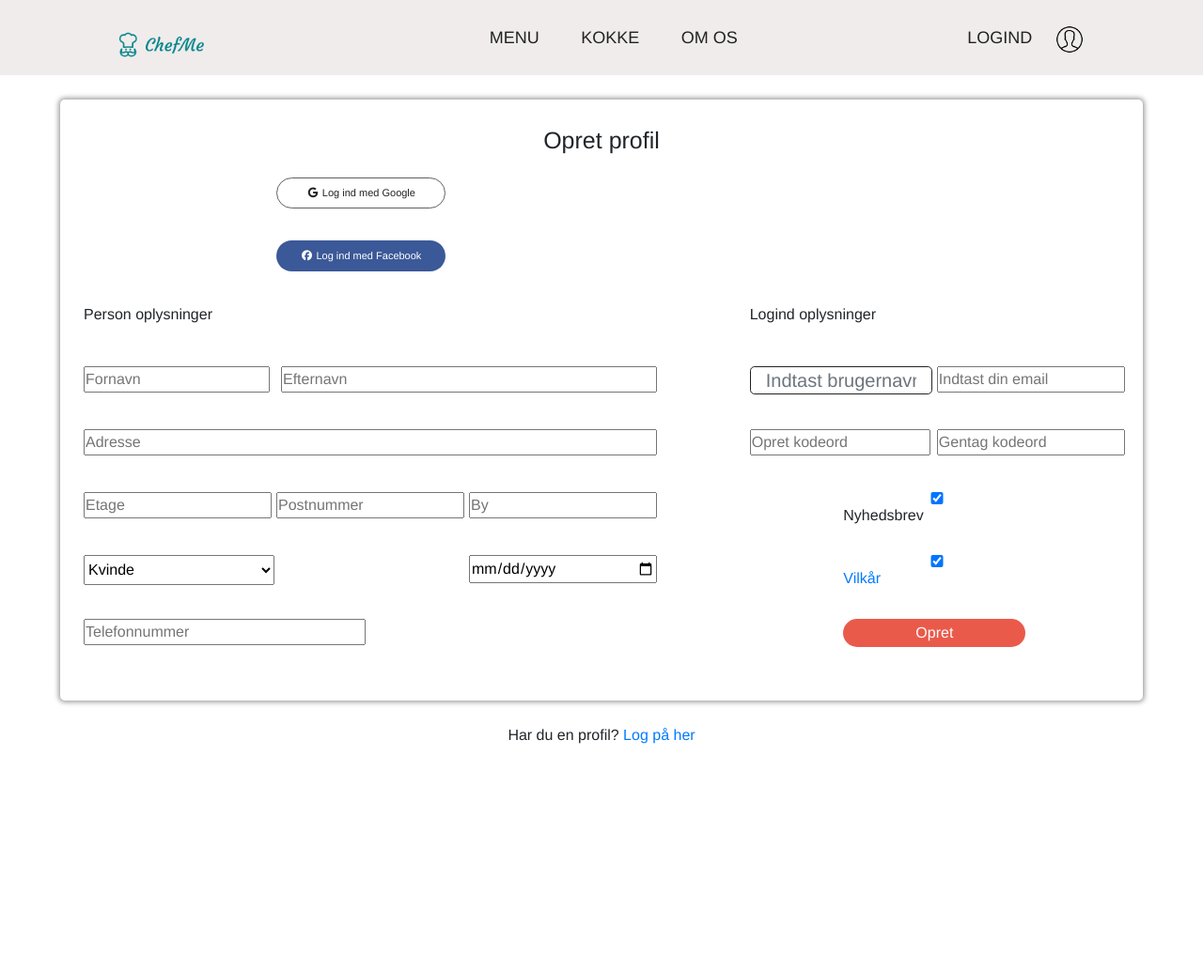
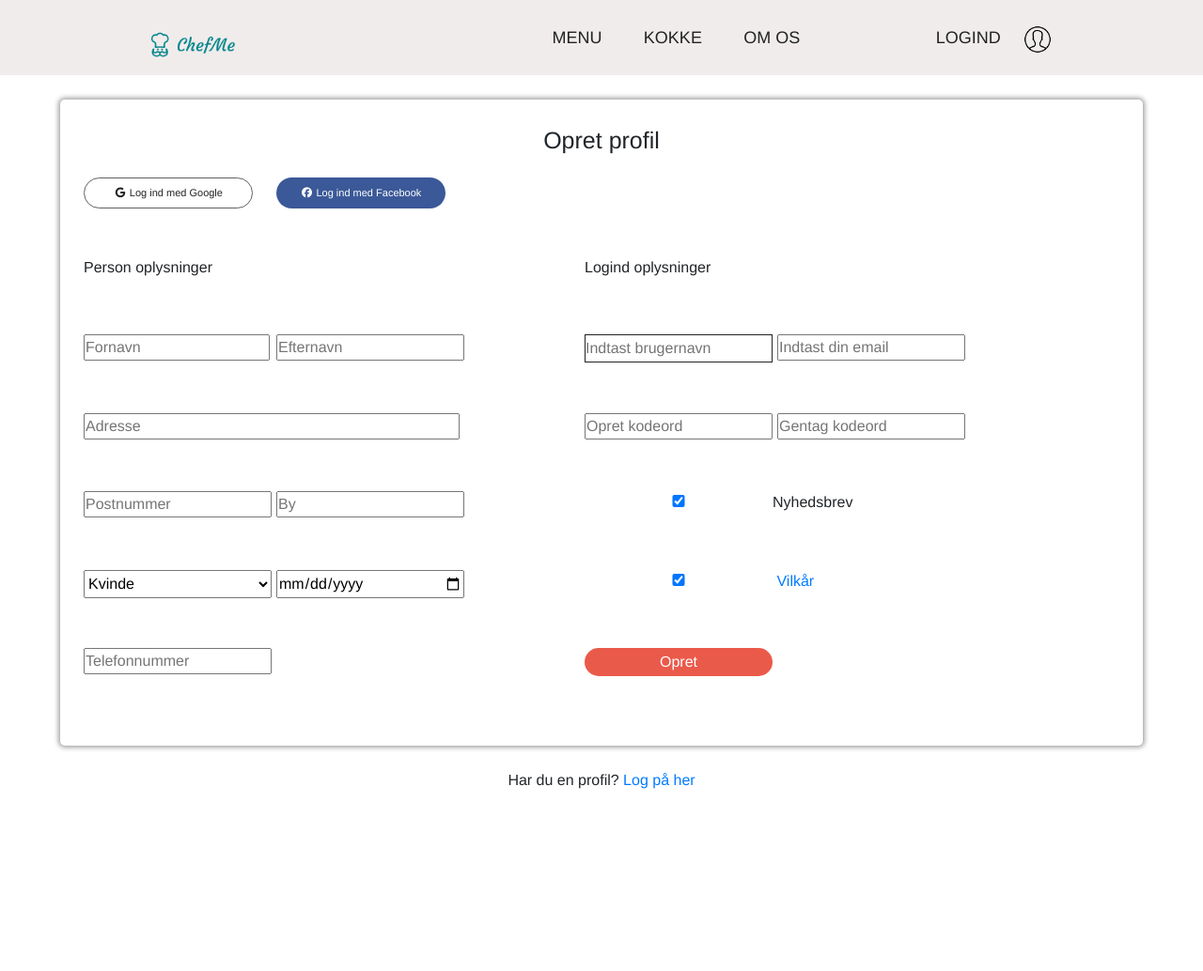
Before and after one commit to AnnicaF/chefmee, a PHP site: page /signup.php in a window 1280 px wide. Shown: the top 1034 px of the page at 94% size. Run offline with PHP 8.4, Linux system fonts and the light colour scheme; some libraries are stand-ins or nearby versions.

Commit message:
små rettelser og justeringer efter validering

```diff
--- a/controllers/authController.php
+++ b/controllers/authController.php
@@ -18,7 +18,6 @@ if(isset($_POST['signup-btn'])){
   $firstName = $_POST['firstName'];
   $lastName = $_POST['lastName'];
   $address = $_POST['address'];
-  $floor = $_POST['floor'];
   $postal= $_POST['postal'];
   $phone = $_POST['phone'];
   $gender = $_POST['gender'];
@@ -80,7 +79,7 @@ if(isset($_POST['signup-btn'])){
     $token = bin2hex(random_bytes(50));
     $verified = 0;
 
-    $sql = "INSERT INTO user_test (`username`, `email`, `verified`, `token`, `password`, `firstName`, `lastName`, `address`, `floor`, `postal`, `phone`, `gender`) VALUES ('$username', '$email', '$verified', '$token', '$password', '$firstName', '$lastName', '$address',  '$floor', '$postal', '$phone', '$gender')";
+    $sql = "INSERT INTO user_test (`username`, `email`, `verified`, `token`, `password`, `firstName`, `lastName`, `address`, `postal`, `phone`, `gender`) VALUES ('$username', '$email', '$verified', '$token', '$password', '$firstName', '$lastName', '$address', '$postal', '$phone', '$gender')";
     $conn->query($sql);
     $conn->error;
 
@@ -97,7 +96,7 @@ if(isset($_POST['signup-btn'])){
         //besked i nyt vindue
         $_SESSION['message'] = "Du er logget ind!";
         $_SESSION['alert-class'] = "alert-succes";
-        header('location: profile.php');
+        header('location: ../chefmee/menu/index.php');
         exit();
 
         }else{
--- a/menu/bookings.php
+++ b/menu/bookings.php
@@ -7,7 +7,6 @@
         <title>Bestillinger</title>
         <link rel="stylesheet" href="../styles.css">
         <script src="https://kit.fontawesome.com/ffac4b7b02.js" crossorigin="anonymous"></script>
-        <script src="navbar.js" defer></script>
 
     </head>
 
--- a/signup.php
+++ b/signup.php
@@ -9,8 +9,6 @@
         <title>Opret profil</title>
         <link rel="stylesheet" href="styles.css">
     </head>
-
-
 
     <body>
 
@@ -72,14 +70,6 @@
                         </label>
                     </div>
 
-
-                    <div class="etage">
-                        <label for="">
-                            <input type="text" name="floor" placeholder="Etage">
-                        </label>
-                    </div>
-
-
                     <div class="adresse">
                         <label class="input_adresse" for="address">
                             <input type="text" name="address" placeholder="Adresse">
@@ -92,7 +82,6 @@
                             <input type="number" name="postal" placeholder="Postnummer">
                         </label>
                     </div>
-
 
                     <div class="by">
                         <label for="city">
@@ -125,9 +114,9 @@
 
                     <div class="logind-oplysninger">Logind oplysninger</div>
 
-                    <div class="form-group">
+                    <div class="brugernavn">
                         <label class="input_brugernavn" for="username">
-                            <input type="text" name="username"  value="<?php echo $username; ?>"class="form-control form-control-lg" placeholder="Indtast brugernavn">
+                            <input type="text" name="username"  value="<?php echo $username; ?>" placeholder="Indtast brugernavn">
                         </label>
                     </div>
 
--- a/styles.css
+++ b/styles.css
@@ -33,36 +33,29 @@
 
   display: grid;
   justify-content: start;
-  grid-template-columns: 1fr 1fr 1fr 1fr;
-  grid-template-rows: 1fr 1fr 1fr 1fr 1fr 1fr 1fr 1fr 1fr 1fr 1fr 1fr 1fr 1fr 1fr 1fr 1fr 1fr 1fr 1fr 1fr 1fr 1fr 1fr 1fr;
+  grid-template-columns: 1fr 1fr;
+  grid-template-rows: 1fr 1fr 1fr 1fr 1fr 1fr 1fr 1fr 1fr 1fr 1fr 1fr 1fr 1fr 1fr 1fr 1fr 1fr;
   gap: 1em;
   grid-auto-flow: row;
   grid-template-areas:
-    ". . . ."
-    ". . opretprofil ."
-    ". . google ."
-    ". . facebook ."
-    ". person-oplysninger . ."
-    ". . fornavn ."
-    ". . efternavn ."
-    ". . etage ."
-    ". . adresse ."
-    ". . postnummer ."
-    ". . by ."
-    ". . kon ."
-    ". . fodselsdag ."
-    ". . mobilnummer ."
-    ". logind-oplysninger . ."
-    ". . form-group ."
-    ". . email ."
-    ". . kodeord ."
-    ". . gentagkode ."
-    ". . vilkar ."
-    ". . nyhedsbrev ."
-    ". . opret ."
-    ". . . ."
-    ". .  har-profil ."
-    ". . . .";
+    ". ."
+    "opretprofil ."
+    "google ."
+    "facebook ."
+    "person-oplysninger ."
+    "fornavn efternavn"
+    "adresse by"
+    "postnummer mobilnummer"
+    "kon fodselsdag"
+    "logind-oplysninger ."
+    "brugernavn email"
+    "kodeord gentagkode"
+    "vilkar ."
+    "nyhedsbrev ."
+    "opret ."
+    ".  . "
+    "har-profil ."
+    ". .";
 }
 
 .opretprofil { grid-area: opretprofil; }
@@ -77,15 +70,15 @@
 
 .efternavn { grid-area: efternavn; }
 
-.etage { grid-area: etage; }
-
 .adresse  { grid-area: adresse;  }
 
 .postnummer { grid-area: postnummer; }
 
 .by { grid-area: by; }
 
-.kon { grid-area: kon; }
+.kon { grid-area: kon;
+  height: 30px;
+}
 
 .fodselsdag { grid-area: fodselsdag; }
 
@@ -93,8 +86,7 @@
 
 .logind-oplysninger { grid-area: logind-oplysninger; }
 
-.form-group { grid-area: form-group; }
-
+.brugernavn { grid-area: brugernavn; }
 
 .email { grid-area: email; }
 
@@ -125,23 +117,22 @@
 
 /* Mobil grid slut*/
 
-@media screen and (min-width: 600px){
+@media screen and (min-width: 700px){
 .signup_container {
   display: grid;
-  grid-template-columns: 1fr 1fr 1fr 1fr 1fr 1fr 1fr 1fr 1fr;
-  grid-template-rows: 1fr 1fr 1fr 1fr 1fr 1fr 1fr 1fr 1fr;
+  grid-template-columns: 1fr 1fr 1fr 1fr 1fr 1fr 1fr;
+  grid-template-rows: 1fr 1fr 1fr 1fr 1fr 1fr 1fr 1fr;
   gap: 5px 5px;
   grid-auto-flow: row;
   grid-template-areas:
-    "opretprofil opretprofil opretprofil opretprofil opretprofil opretprofil opretprofil opretprofil opretprofil"
-    ". google google . . . . . ."
-    ". facebook facebook . . . . . ."
-    "person-oplysninger person-oplysninger person-oplysninger . . logind-oplysninger logind-oplysninger logind-oplysninger ."
-    "fornavn fornavn efternavn efternavn . form-group form-group email email"
-    "adresse adresse adresse adresse . kodeord kodeord gentagkode gentagkode"
-    "etage postnummer by by . . nyhedsbrev nyhedsbrev ."
-    "kon kon fodselsdag fodselsdag . . vilkar vilkar ."
-    "mobilnummer mobilnummer mobilnummer mobilnummer . . opret opret .";
+    "opretprofil opretprofil opretprofil opretprofil opretprofil opretprofil opretprofil"
+    "google facebook . . . . ."
+    "person-oplysninger person-oplysninger . logind-oplysninger logind-oplysninger . ."
+    "fornavn efternavn . brugernavn email email ."
+    "adresse adresse . kodeord gentagkode gentagkode ."
+    "postnummer by . nyhedsbrev nyhedsbrev . ."
+    "kon fodselsdag . vilkar vilkar . ."
+    "mobilnummer . . opret . . .";
 }
 
 .google { grid-area: google; }
@@ -180,7 +171,7 @@
 
 .person-oplysninger { grid-area: person-oplysninger; }
 
-.form-group { grid-area: form-group; }
+.brugernavn { grid-area: brugernavn; }
 
 .vilkar { grid-area: vilkar; }
 
@@ -191,10 +182,9 @@
 
 /* START - STYLING AF OPRET PROFIL */
 .signup_container{
-    margin-top: 2% auto;
+    margin-top: 2%;
     max-width: 90%;
-    max-height: 80%;
-
+    max-height: 100%;
     padding-left: 25px;
     padding-right: 25px;
     padding-bottom: 25px;
@@ -232,8 +218,7 @@
 }
 
 .input_efternavn input{
-  width: 400px;
-  margin-left: -200px;
+  width: 200px;
 }
 
 .input_fornavn input{
@@ -242,11 +227,14 @@
 }
 
 .input_adresse input{
-  width: 610px;
+  width: 400px;
 }
 
 .input_mobilnummer input{
-  width: 300px;
+  width: 200px;
+}
+.input_kon input{
+  width: 200px;
 }
 
 .input_brugernavn input{
@@ -255,7 +243,7 @@
 }
 
 .input_kode input{
-  width: 192px;
+  width: 200px;
 }
 
 .input_gentagkode input{
@@ -265,18 +253,11 @@
 .har-profil{
   text-align: center;
 }
-
-.kon{
-  width: 50%;
-  height: 50%;
 }
 
-.etage{
-  width: 50%;
-  height: 50%;
-}
+
+
 /* SLUT - STYLING AF OPRET PROFIL */
-}
 
 /* START - STYLING AF FORSIDE */
 ul{
@@ -320,7 +301,7 @@ nav ul li a{
   font-size: 18px;
 }
 .login-menu a{
-  padding-left:200px
+  padding-left:100px
 }
 
 .checkbtn{
```
Also changed, not shown: other parts of styles.css (+2 -235 lines), controllers/pw.php (deleted, +0 -19 lines), menu/navbar.js (deleted, +0 -18 lines), modal.js (deleted, +0 -51 lines), profile.php (deleted, +0 -49 lines).
